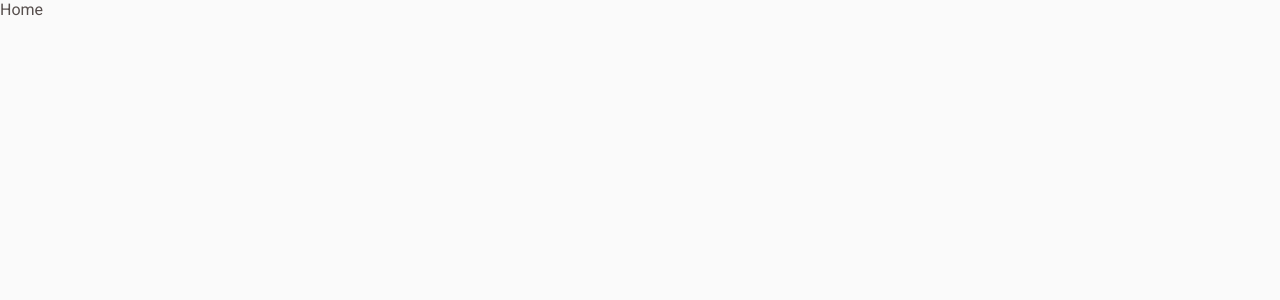
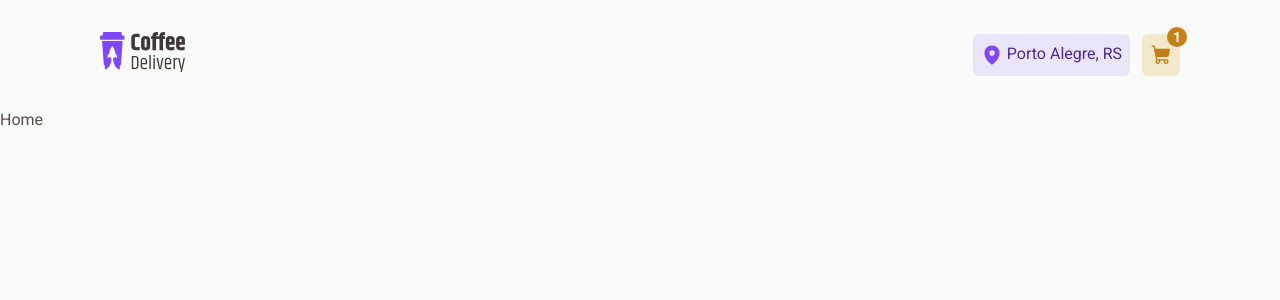
Before and after one commit to StefanyVasc/coffee-delivery, a React (Vite) app: page / in a window 1280 px wide. Shown: the top 300 px of the page. Built offline with nearby package versions, Linux system fonts and the light colour scheme.

Commit message:
feat: create Header component

```diff
--- a/index.html
+++ b/index.html
@@ -2,7 +2,7 @@
 <html lang="en">
   <head>
     <meta charset="UTF-8" />
-    <link rel="icon" type="image/svg+xml" href="/LogoMin.svg />
+    <link rel="icon" type="image/svg+xml" href="/LogoMin.svg" />
     <link rel="preconnect" href="https://fonts.googleapis.com">
     <link rel="preconnect" href="https://fonts.gstatic.com" crossorigin>
     <link href="https://fonts.googleapis.com/css2?family=Baloo+2:wght@700;800&family=Roboto:wght@400;700&display=swap" rel="stylesheet">
--- a/src/App.tsx
+++ b/src/App.tsx
@@ -2,11 +2,13 @@ import { ThemeProvider } from 'styled-components'
 import { GlobalStyle } from './styles/global'
 import { defaultTheme } from './styles/themes/theme'
 import { Outlet } from 'react-router-dom'
+import { Header } from './components/Header'
 
 export function App() {
   return (
     <ThemeProvider theme={defaultTheme}>
       <GlobalStyle />
+      <Header />
       <Outlet />
     </ThemeProvider>
   )
--- /dev/null
+++ b/src/components/Header/index.tsx
@@ -0,0 +1,25 @@
+import { MapPin, ShoppingCart } from '@phosphor-icons/react'
+import { Aside, HeaderContainer } from './styles'
+import { Link } from 'react-router-dom'
+
+export function Header() {
+  return (
+    <HeaderContainer>
+      <Link to="/">
+        <img src="/public/assets/Logo.svg" alt="Coffee Delivery" />
+      </Link>
+
+      <Aside>
+        <div className="address">
+          <MapPin size={22} weight="fill" />
+          <span>Porto Alegre, RS</span>
+        </div>
+
+        <Link to={`cart`} className="cart">
+          <ShoppingCart size={22} weight="fill" />
+          <span>1</span>
+        </Link>
+      </Aside>
+    </HeaderContainer>
+  )
+}
--- /dev/null
+++ b/src/components/Header/styles.ts
@@ -0,0 +1,62 @@
+import styled from 'styled-components'
+import { mixins } from '../../styles/mixins'
+
+export const HeaderContainer = styled.header`
+  max-width: 1120px;
+  padding: 32px 20px;
+  margin: 0 auto;
+
+  display: flex;
+  justify-content: space-between;
+  align-items: center;
+`
+export const Aside = styled.aside`
+  display: flex;
+  gap: 12px;
+
+  .address {
+    display: flex;
+    align-items: center;
+    gap: 4px;
+    padding: 10px 8px;
+    border-radius: 6px;
+    background-color: ${({ theme }) => theme.colors.purpleLight};
+
+    svg {
+      color: ${({ theme }) => theme.colors.purple};
+    }
+
+    span {
+      color: ${({ theme }) => theme.colors.purpleDark};
+    }
+  }
+
+  .cart {
+    display: flex;
+    align-items: center;
+    padding: 8px;
+    border-radius: 6px;
+    position: relative;
+
+    background-color: ${({ theme }) => theme.colors.yellowLight};
+    color: ${({ theme }) => theme.colors.yellowDark};
+
+    span {
+      ${mixins.fonts.textS};
+      font-weight: bold;
+      color: ${({ theme }) => theme.colors.white};
+      background-color: ${({ theme }) => theme.colors.yellowDark};
+      border-radius: 50%;
+      width: 20px;
+      height: 20px;
+      display: flex;
+      align-items: center;
+      justify-content: center;
+
+      position: absolute;
+      top: 3px;
+      right: 3px;
+      transform: translate(50%, -50%);
+    }
+  }
+`
```
